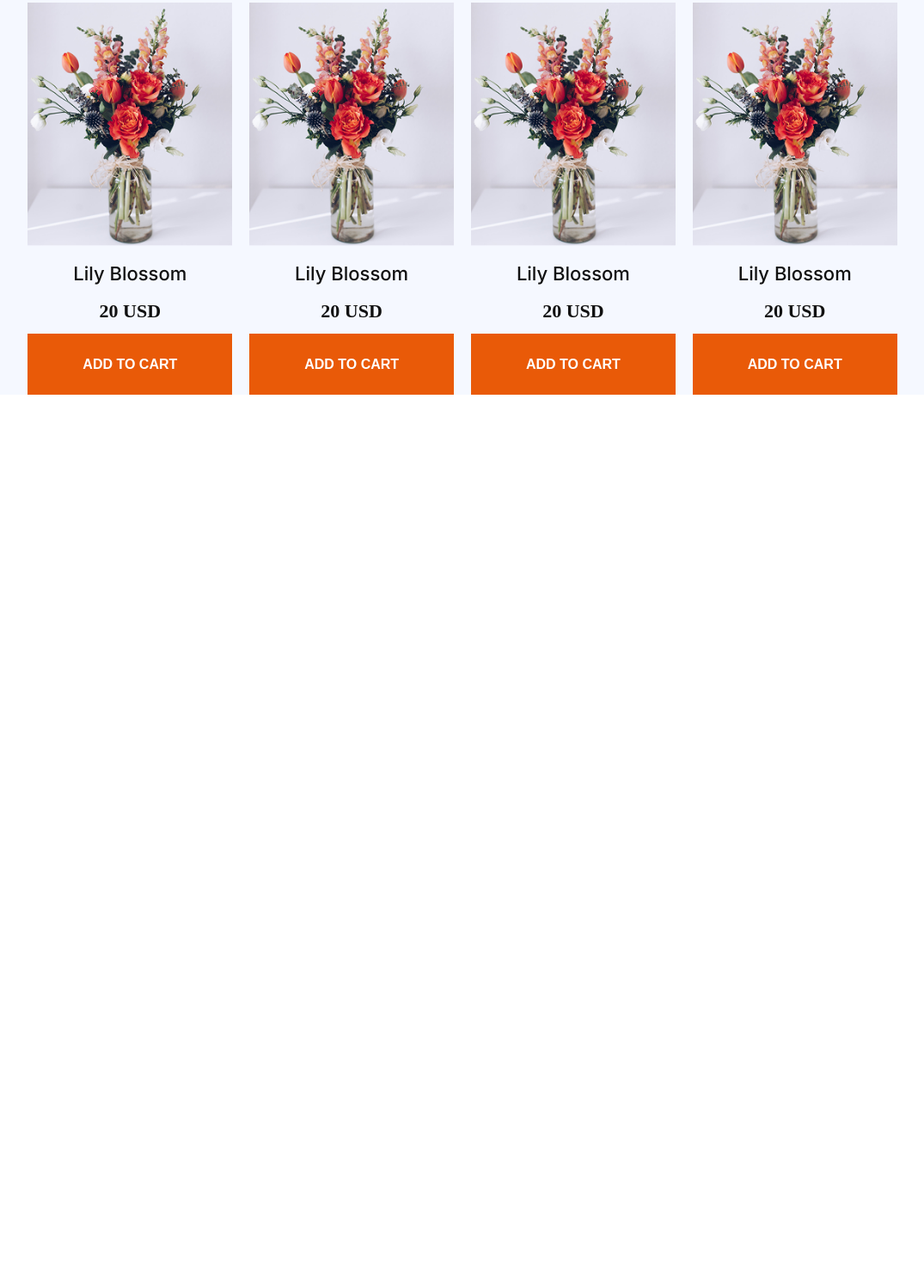
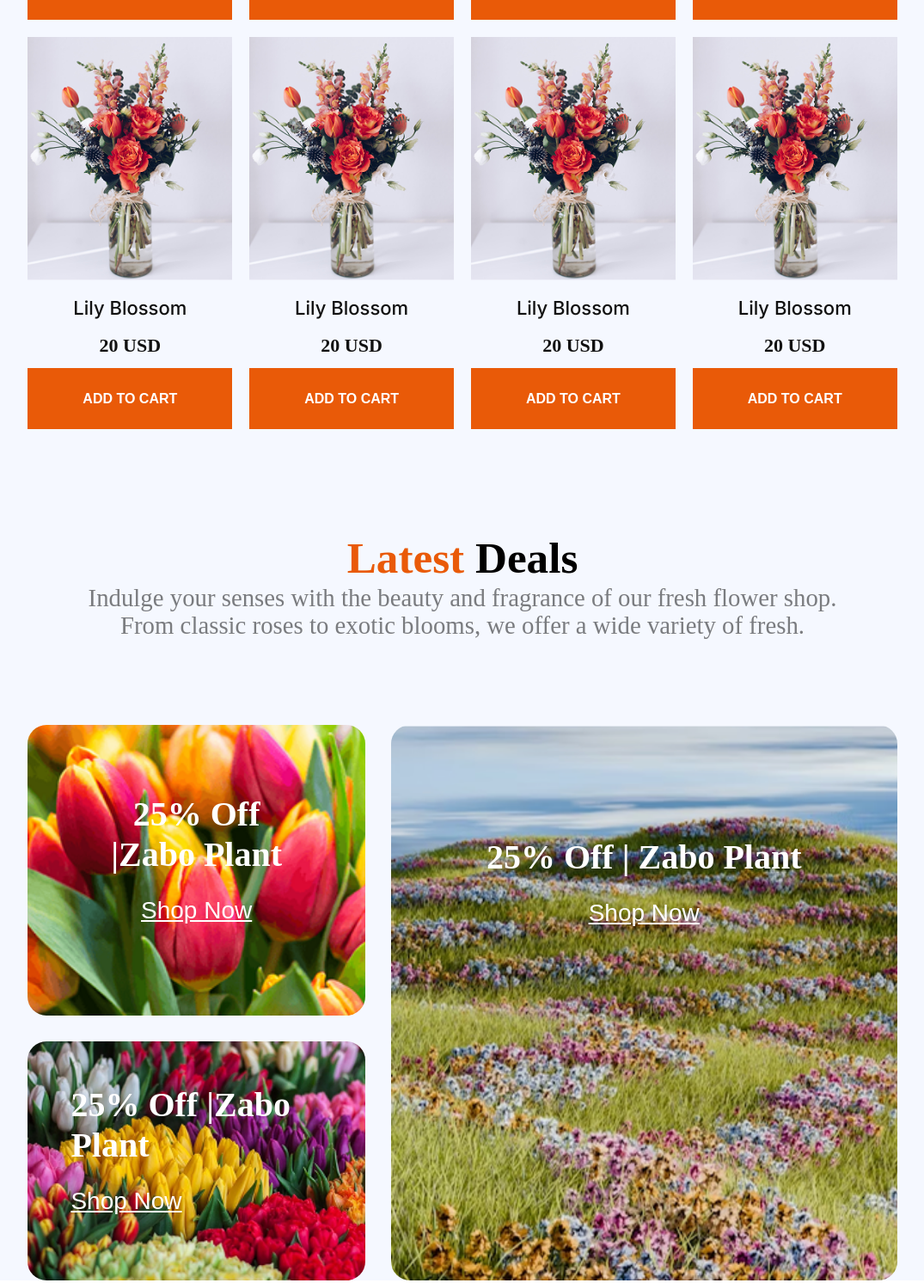
Before and after one commit to Mosarof-Hossen/assignment-2, a plain HTML site: page index.html in a window 1280 px wide. Shown: the part 1280-2772 px from the top of the page at 86% size, without its empty margins (102-1177 px from the left). Before the commit the page ends 1739 px from the top, so only its background shows below. Drawn offline with Linux system fonts and the light colour scheme.

Commit message:
latest section added

```diff
--- a/cascading-style-sheey/style.css
+++ b/cascading-style-sheey/style.css
@@ -8,6 +8,7 @@
 .all-container{
     width: 79%;
     margin: 0 auto;
+    box-sizing: border-box;
 }
 .all-section{
     background-color: rgb(245, 248, 255);
@@ -129,6 +130,7 @@
     display: grid;
     grid-template-columns: repeat(4, 1fr);
     gap: 20px;
+    margin-top: 40px;
 }
 .plant-title{
     color: rgb(17, 17, 17);
@@ -165,7 +167,82 @@
     letter-spacing: 0%;
     text-align: center;
 }
-/*  */
+/* our-plant-section-end */
+/* our-flower-section-start */
+.latest-cards{
+    display: flex;
+    gap: 30px;
+    margin: 100px 0;
+}
+.latest-heading{
+    text-align: center;
+    font-family: "noto" sans-serif;
+    font-weight: 900;
+    font-size: 3.2rem;
+    line-height: 60px;
+}
+.latest-discreption{
+    width: 888px;
+    margin: 0 auto;
+    color: rgba(0, 0, 0, 0.5);
+    font-size: 1.8rem;
+    line-height:32px ;
+    text-align: center;
+    font-family: "inter"sans-serif;
+    font-weight: 500;
+}
+.l-card-imems-1{
+    width: 40%;
+    display: grid;
+    grid-template-columns: 1. 1fr;
+    gap: 30px;
+}
+.l-card-item-1{
+    background-image: url("../image/deal-ana.png");
+    background-repeat: no-repeat;
+    background-position: center;
+    background-size: cover;
+    padding: 80px;
+    text-align: center;
+    border-radius: 22px;
+
+}
+.l-card-item-2{
+    background-image: url('../image/deal-bloom.png');
+    background-repeat: no-repeat;
+    background-size: cover;
+    padding: 50px;
+    border-radius: 22px;
+}
+
+/* l-card-items */
+.l-card-imems-2{
+    width: 60%;
+}
+.l-card-imems-2{
+    background-image:url('../image/deal-zabo.png') ;
+    background-repeat: no-repeat;
+    background-size: cover;
+    padding: 130px 0;
+    text-align: center;
+    border-radius: 22px;
+
+}
+.l-card-title{
+    font-size: 2.5rem;
+    line-height: auto;
+    color: white;
+}
+.l-card-btn{
+    background: transparent;
+    border: none;
+    color: white;
+    font-size: 28px;
+    text-decoration: underline;
+    margin: 26px 0;
+    font-family: "inter" sans-serif;
+}
+
 
 
 
@@ -280,7 +357,7 @@
     text-align: center;
 }
 
-
+/* our-flower-section */
 
 
 }
--- a/index.html
+++ b/index.html
@@ -156,6 +156,45 @@
                </div>
             </div>
           </section>
+          <!-- our-plant-section-end -->
+           <!-- our-plant-flower-start -->
+            <section class="section-m f-section">
+
+            </section>
+            <!-- our-plant-flower-end -->
+             <!-- latest-deals -->
+             <section class="section-m">
+              <div class="latest-deals">
+                <h1 class=" latest-heading"><sapn class="color-h">Latest</sapn> Deals</h1>
+                <p class="latest-discreption">Indulge your senses with the beauty and fragrance of our fresh flower shop. From classic roses to exotic blooms, we offer a wide variety of fresh.</p>
+
+                <!-- latest-deals-card -->
+                 <div class="latest-cards">
+                    <div class="l-card-imems-1">
+                      <!-- collam -->
+                      <div class="l-card-item-1">
+                      <h1 class="l-card-title">25% Off |Zabo Plant</h1>
+                      <button class="l-card-btn">Shop Now</button>
+                      </div>
+                      <div class="l-card-item-2">
+                        <h1 class="l-card-title">25% Off |Zabo Plant</h1>
+                        <button class="l-card-btn">Shop Now</button>
+
+                      </div>
+
+                    </div>
+                    <div class="l-card-imems-2">
+
+                      <h1 class="l-card-title">25% Off | Zabo Plant</h1>
+                      <button class="l-card-btn">Shop Now</button>
+                    </div>
+                 </div>
+
+              </div>
+             </section>
+
+
+
         </main>
       </div>
     </section>
```
